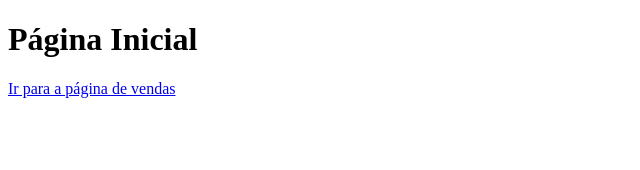
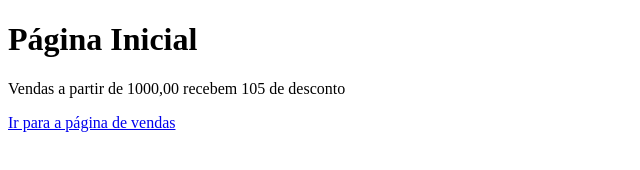
Before and after one commit to Guilherme-Santos18/aulagitHub, a plain HTML site: page index.html in a window 1280 px wide. Shown: the whole page, without its empty margins (0-640 px from the left). Drawn offline with Linux system fonts and the light colour scheme.

Commit message:
Ofertado desconto

```diff
--- a/index.html
+++ b/index.html
@@ -7,6 +7,7 @@
 </head>
 <body>
     <h1>Página Inicial</h1>
+    <p>Vendas a partir de 1000,00 recebem 105 de desconto</p>
     <a href="vendas.html">Ir para a página de vendas</a>
 </body>
 </html>
```
